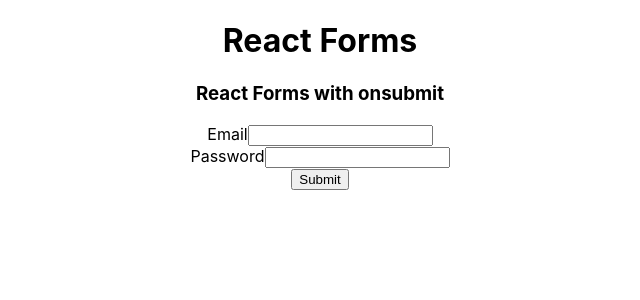
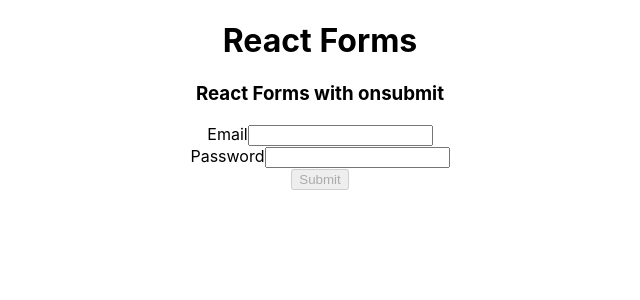
Before and after one commit to GeorgiNedyalkov/Forms-React, a React (Create React App) app: page / in a window 1280 px wide. Shown: the top 300 px of the page, without its empty margins (320-960 px from the left). Built offline with nearby package versions, Linux system fonts and the light colour scheme.

Commit message:
Add validation and dirty fields checker

```diff
--- a/src/components/FormObject.js
+++ b/src/components/FormObject.js
@@ -4,6 +4,46 @@ const INITIAL_STATE = {
   email: "",
   password: "",
 }
+
+const VALIDATION = {
+  email: [
+    {
+      isValid: (value) => !!value,
+      message: "Is required.",
+    },
+    {
+      isValid: (value) => /\S+@\S+\.\S+/.test(value),
+      message: "Needs to be an email.",
+    },
+  ],
+  password: [
+    {
+      isValid: (value) => !!value,
+      message: "Is required",
+    },
+  ],
+}
+
+const getErrorFields = (form) => {
+  Object.keys(form).reduce((acc, key) => {
+    if (!VALIDATION[key]) return acc
+
+    const errorsPerField = VALIDATION[key]
+      .map((validation) => ({
+        isValid: validation.isValid([form[key]]),
+        message: validation.message,
+      }))
+      .filter((errorsPerField) => !errorsPerField.isValid)
+    return { ...acc, [key]: errorsPerField }
+  }, {})
+}
+
+const getDirtyFields = (form) =>
+  Object.keys(form).reduce((acc, key) => {
+    const isDirty = form[key] !== INITIAL_STATE[key]
+
+    return { ...acc, [key]: isDirty }
+  }, {})
 
 export const FormObject = ({ onLogin }) => {
   const [form, setForm] = useState(INITIAL_STATE)
@@ -23,6 +63,13 @@ export const FormObject = ({ onLogin }) => {
 
     setForm(INITIAL_STATE)
   }
+
+  const errorFields = getErrorFields(form)
+  console.log(errorFields)
+
+  const dirtyFields = getDirtyFields(form)
+
+  const hasChanges = Object.values(dirtyFields).every((isDirty) => !isDirty)
 
   return (
     <form onSubmit={handleSubmit}>
@@ -44,7 +91,9 @@ export const FormObject = ({ onLogin }) => {
           onChange={handleChange}
         />
       </div>
-      <button>Submit</button>
+      <button disabled={hasChanges} type="submit">
+        Submit
+      </button>
     </form>
   )
 }
```
Also changed, not shown: src/components/RadioCheckbox.js (added, +7 -0 lines), 1 other file (tests, documents, lock files or other folders).
